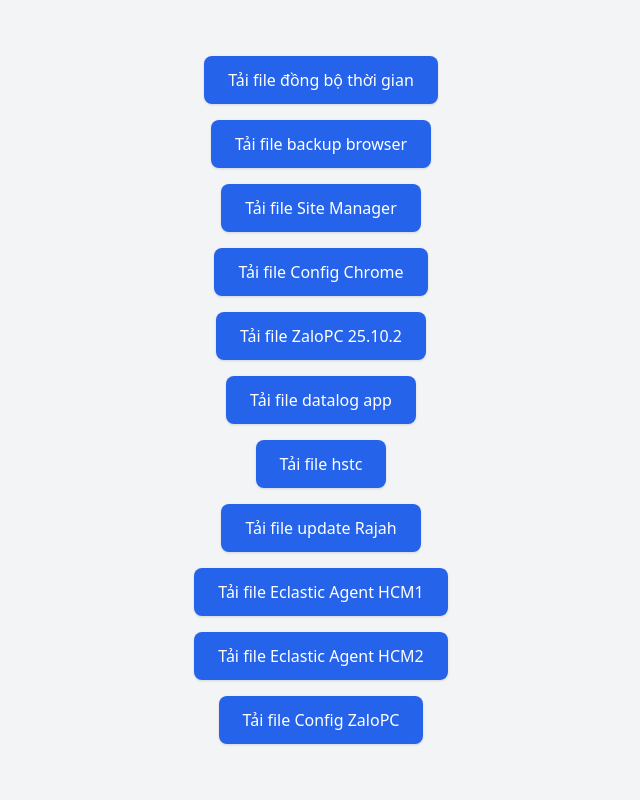
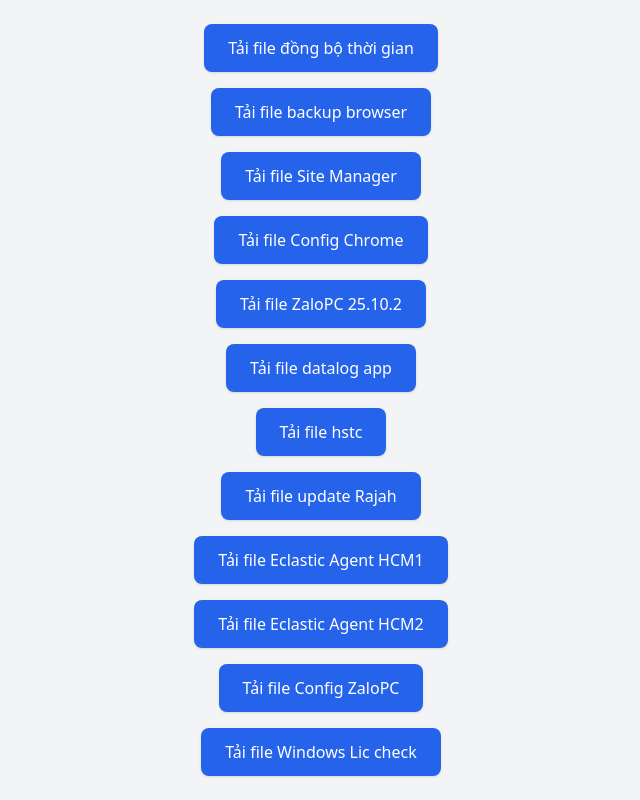
Before and after one commit to truongnx2601/synctime, a React (Vite) app: page / in a window 1280 px wide. Shown: the whole page, without its empty margins (319-959 px from the left). Built offline with nearby package versions, Linux system fonts and the light colour scheme.

Commit message:
update tools window checker

```diff
--- a/src/App.jsx
+++ b/src/App.jsx
@@ -466,6 +466,16 @@
     URL.revokeObjectURL(url);
   };
 
+  function handleDownload12() {
+  const link = document.createElement('a');
+  link.href =
+    'https://github.com/truongnx2601/windowchecker/releases/download/v1.0.0/WindowsLicenseChecker.exe';
+  link.download = 'WindowsLicenseCheker.exe';
+  document.body.appendChild(link);
+  link.click();
+  document.body.removeChild(link);
+};
+
 
   return (
     <div className="flex flex-col items-center justify-center h-screen bg-gray-100 gap-4">
@@ -535,6 +545,12 @@
       >
         Tải file Config ZaloPC
       </button>
+      <button
+        onClick={handleDownload12}
+        className="px-6 py-3 bg-blue-600 text-white rounded-lg shadow hover:bg-blue-700"
+      >
+        Tải file Windows Lic check
+      </button>
 
     </div>
   );
```
